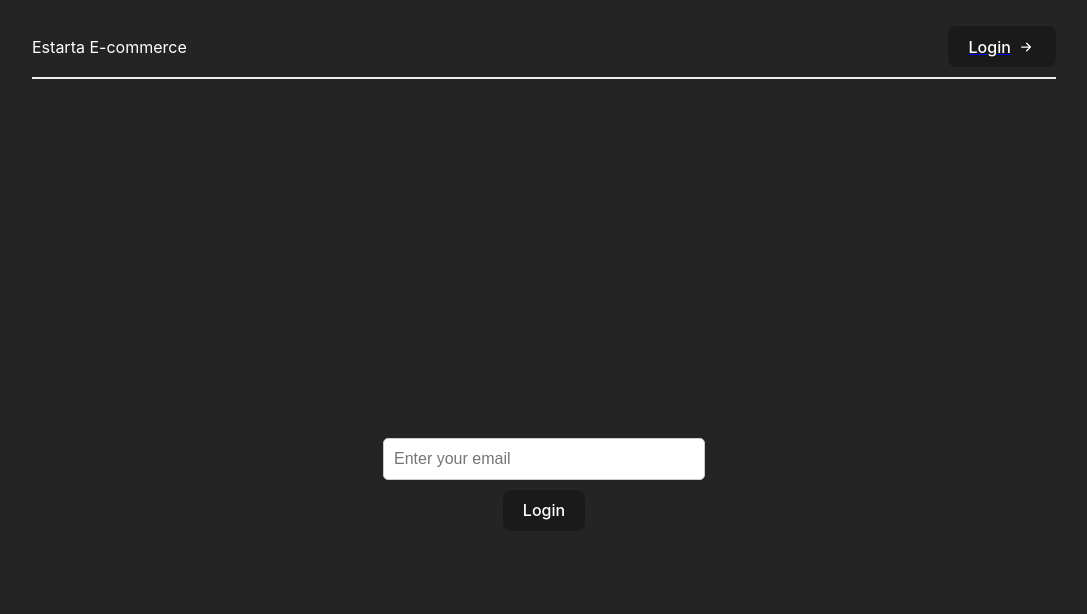
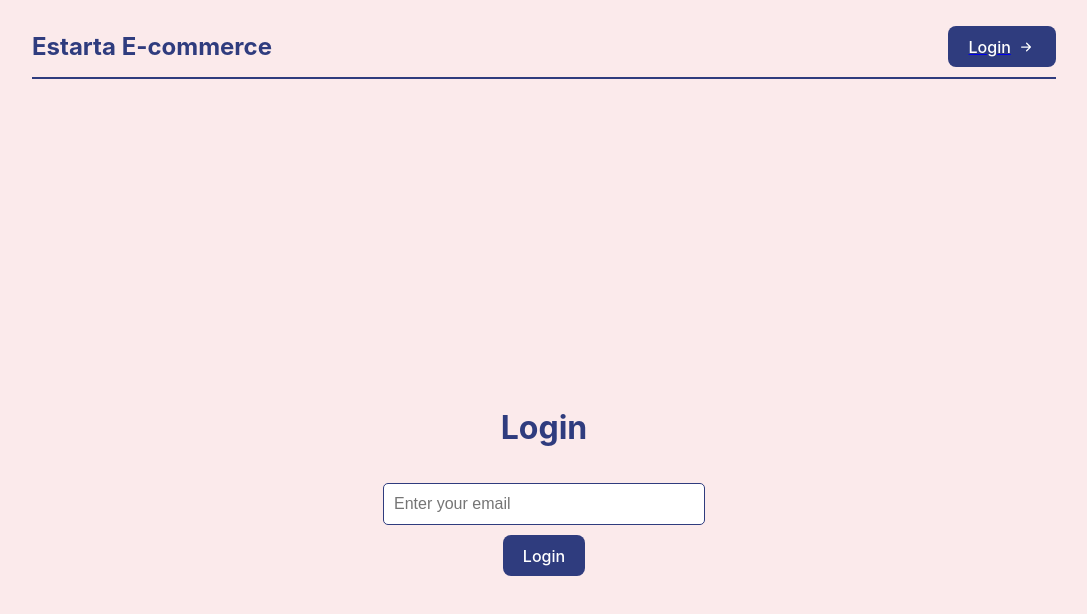
Before and after one commit to rawansemri/Estarta-ECommerce, a React (Vite) app: page /login in a window 1280 px wide. Shown: the top 614 px of the page, without its empty margins (96-1183 px from the left). Built offline with nearby package versions, Linux system fonts and the light colour scheme; what magic-sdk would draw is missing.

Commit message:
Design Changes

```diff
--- a/src/components/Navbar/styles.module.css
+++ b/src/components/Navbar/styles.module.css
@@ -3,7 +3,7 @@ nav {
   justify-content: space-between;
   align-items: center;
   width: 100%;
-  border-bottom: 2px solid #eee;
+  border-bottom: 2px solid #2F3C7E;
   padding: 10px 0px;
 }
 .loginBtn {
@@ -15,15 +15,17 @@ nav {
 }
 
 .logo {
-  color: white;
+  color: #2F3C7E;
   text-decoration: none;
+  font-size: x-large;
+  font-weight: bold;
 }
 
 .logoutBox {
   position: absolute;
   right: 10%;
   top:12%;
-  background: #535252;
+  background: #998e8e;
   display: flex;
   flex-direction: column;
   padding: 10px;
@@ -46,8 +48,9 @@ nav {
 }
 
 .navLinks a{
-  color: white;
-  text-decoration: none;
+  color: #2F3C7E;
+  text-decoration:none;
+  font-weight: bold;
 }
 .navLinks .productsNav a .active {
   text-decoration:underline;
@@ -62,7 +65,7 @@ nav {
   position: absolute;
   top: -15px;
   right: -10px;
-  background: #5b595a;
+  background: #f7c59c;
   width: 20px;
   height: 20px;
   padding: 1px;
--- a/src/index.css
+++ b/src/index.css
@@ -4,7 +4,7 @@
   font-weight: 400;
   color-scheme: light dark;
   color: rgba(255, 255, 255, 0.87);
-  background-color: #242424;
+  background-color: #FBEAEB;
   font-synthesis: none;
   text-rendering: optimizeLegibility;
   -webkit-font-smoothing: antialiased;
@@ -25,7 +25,7 @@ button {
   font-size: 1em;
   font-weight: 500;
   font-family: inherit;
-  background-color: #1a1a1a;
+  background-color: #2F3C7E;
   cursor: pointer;
   transition: border-color 0.25s;
   color: white;
--- a/src/pages/Cart/index.jsx
+++ b/src/pages/Cart/index.jsx
@@ -31,7 +31,7 @@ const Cart = () => {
             <img className={styles.itemImage} src={item.image_link} />
             <div className={styles.itemDesc}>
               <div> {item.name} </div>
-              <div> {item.price} $ </div>
+              <div>$ {item.price} </div>
               <div className={styles.quantityContainer}>
                 <button onClick={() => handleRemoveFromCart(item)}>-</button>
                 <input
--- a/src/pages/Cart/styles.module.css
+++ b/src/pages/Cart/styles.module.css
@@ -6,12 +6,13 @@
     padding: 2rem 0;
     row-gap:30px;
     text-align: center;
+    color: black;
 }
 .item{
     display: flex;
     gap: 10px;
     justify-content:flex-start;
-    border: 1px solid white;
+    border: 2px solid #2F3C7E;
     border-radius: 8px;
     font-size: x-large;
 }
--- a/src/pages/Home/styles.module.css
+++ b/src/pages/Home/styles.module.css
@@ -1,4 +1,5 @@
 .divHome{
     text-align: center;
     padding-top: 20%;
+    color: #2F3C7E ;
 }
--- a/src/pages/Login/index.jsx
+++ b/src/pages/Login/index.jsx
@@ -17,6 +17,7 @@ const LoginPage = () => {
   }, [isAuth]);
   return (
     <div className={styles.loginContainer}>
+      <h1>Login</h1>
     <input type="email" placeholder="Enter your email" onChange={(e) => setEmail(e.target.value)}/>
 
     <button disabled={loading} className={styles.loginBtn} onClick={handleLogin} >
--- a/src/pages/Login/styles.module.css
+++ b/src/pages/Login/styles.module.css
@@ -4,6 +4,7 @@
     align-items: center;
     justify-content: center;
     height: 100vh;
+    color: #2F3C7E;
 }
 .loginBtn {
     display: flex;
@@ -14,7 +15,7 @@
 .loginContainer input {
     width: 300px;
     height: 40px;
-    border: 1px solid #ccc;
+    border: 1px solid #2F3C7E;
     border-radius: 5px;
     padding: 0 10px;
     margin: 10px 0;
--- a/src/pages/Products/styles.module.css
+++ b/src/pages/Products/styles.module.css
@@ -4,6 +4,7 @@
     justify-content: space-between;
     width: 100%;
     padding: 2rem 0;
+    gap: 10px;
 
 }
 .product{
@@ -12,6 +13,11 @@
     gap: 10px;
     text-align: center;
     justify-content: space-between;
+    color: black;
+    background-color: #c9bebe;
+    border: 2px solid #2F3C7E;
+    padding: 10px;
+    border-radius: 12px;
 }
 .productImage{
     border-radius: 8px;
```
